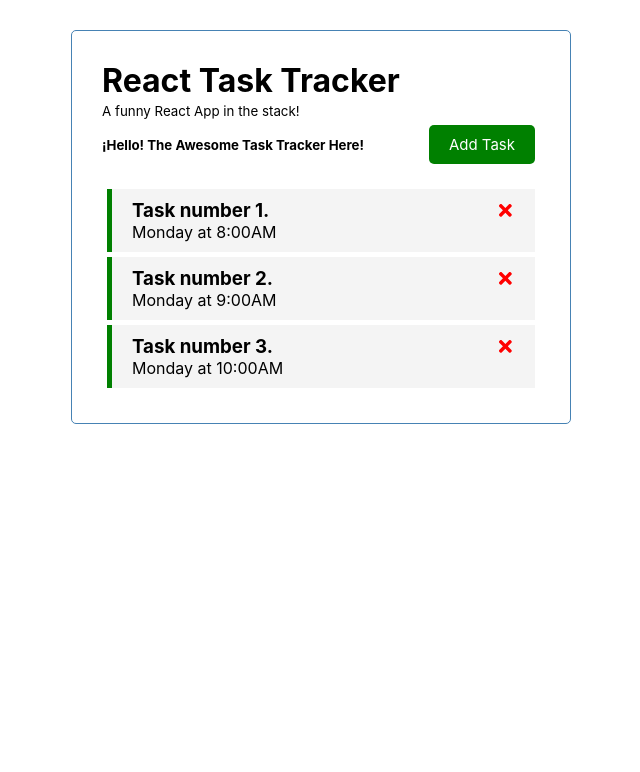
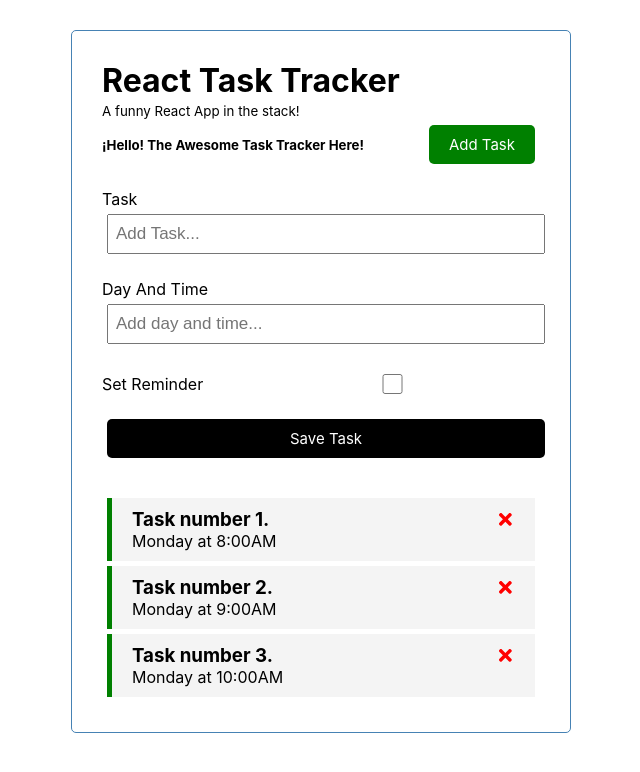
Before and after one commit to andrescanm/react-task-tracker, a React (Create React App) app: page / in a window 1280 px wide. Shown: the top 772 px of the page, without its empty margins (319-959 px from the left). Built offline with nearby package versions, Linux system fonts and the light colour scheme.

Commit message:
Form Task and submit new Task.

```diff
--- a/src/App.js
+++ b/src/App.js
@@ -1,4 +1,5 @@
 import { useState } from "react";
+import AddTask from "./components/addtask";
 import Header from "./components/header";
 import Tasks from "./components/tasks";
 
@@ -26,6 +27,12 @@
   const appName = `Task Tracker`;
   const appDescription = `A funny React App in the stack!`;
 
+  const addTask = (task) => {
+    const id = Math.floor(Math.random() * 10000 + 1);
+    const newTask = {id, ...task};
+    setTasks([...tasks, newTask]);
+  }
+
   const deleteTask = (id) => {
     setTasks(tasks.filter((task) => task.id !== id));
   }
@@ -46,6 +53,7 @@
       <h1>React {appName}</h1>
       <small> {appDescription} </small>
       <Header />
+      <AddTask onAdd={addTask} />
       { tasks.length>0
           ? <Tasks tasks={tasks} onDelete={deleteTask} onToggle={toggleReminder}/>
           : 'No Task to show!' }
--- /dev/null
+++ b/src/components/addtask.js
@@ -0,0 +1,56 @@
+import { useState } from "react"
+
+const AddTask = ({ onAdd }) => {
+    const [text, setText] = useState('');
+    const [day, setDay] = useState('');
+    const [reminder, setReminder] = useState(false);
+
+    const onSubmit = (e) => {
+        e.preventDefault();
+        if(!text) {
+            alert('Please add a Task');
+            return;
+        }
+
+        onAdd({ text, day, reminder });
+
+        setText('');
+        setDay('');
+        setReminder(false);
+    }
+
+    return (
+        <form className="add-form" onSubmit={onSubmit}>
+            <div className="form-control">
+                <label>Task</label>
+                <input
+                    type='text'
+                    placeholder="Add Task..."
+                    value={text}
+                    onChange={(e) => setText(e.target.value)}>
+                </input>
+            </div>
+            <div className="form-control">
+                <label>Day And Time</label>
+                <input
+                    type='text'
+                    placeholder="Add day and time..."
+                    value={day}
+                    onChange={(e) => setDay(e.target.value)}>
+                </input>
+            </div>
+            <div className="form-control form-control-check">
+                <label>Set Reminder</label>
+                <input
+                    type='checkbox'
+                    checked={reminder}
+                    value={reminder}
+                    onChange={(e) => setReminder(e.currentTarget.checked)}>
+                </input>
+            </div>
+            <input type="submit" value="Save Task" className="btn btn-block"></input>
+        </form>
+    )
+}
+
+export default AddTask
```
